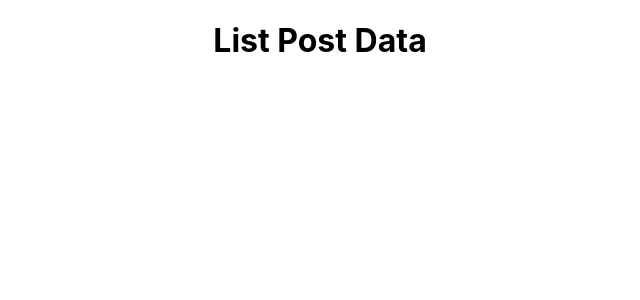
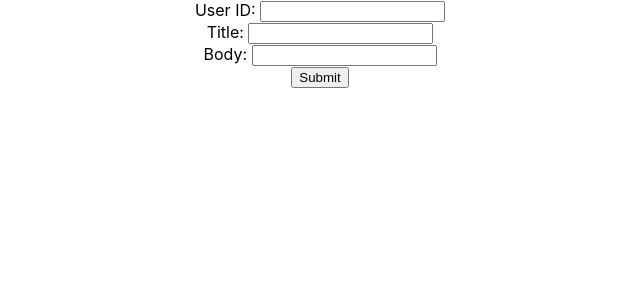
Before and after one commit to myselfswk/reactjs, a React (Create React App) app: page / in a window 1280 px wide. Shown: the top 300 px of the page, without its empty margins (320-960 px from the left). Built offline with nearby package versions, Linux system fonts and the light colour scheme; no server answers.

Commit message:
add file
add post form file and working on previous files

```diff
--- a/src/App.js
+++ b/src/App.js
@@ -1,5 +1,5 @@
 import React from "react";
-import PostList from "./Component/PostList";
+import PostForm from "./Component/PostForm";
 
 import './App.css';
 
@@ -7,7 +7,7 @@ class App extends React.Component {
   render() {
     return (
       <div className="App">
-      <PostList></PostList>
+      <PostForm></PostForm>
       </div>
     );
   }
--- /dev/null
+++ b/src/Component/PostForm.jsx
@@ -0,0 +1,56 @@
+import React, { Component } from 'react';
+import axios from 'axios'
+
+export default class PostForm extends Component {
+    constructor(props) {
+        super(props)
+
+        this.state = {
+            userid: '',
+            title: '',
+            body: ''
+        }
+    }
+
+    changeHandler = (e) => {
+        this.setState({
+            [e.target.name]: e.target.value
+        });
+    }
+
+    handleSubmit = (e) => {
+        e.preventDefault();
+        //this is used to stop loading page
+        console.log(this.state);
+        axios.get("http://jsonplaceholder.typicode.com/posts", this.state)
+            .then(Response => {
+                console.log(Response);
+            })
+            .catch(error => {
+                console.log(error);
+            })
+    }
+
+    render() {
+        const { userid, title, body } = this.state;
+        return (
+            <div>
+                <form onSubmit={this.handleSubmit}>
+                    <div>
+                        <label>User ID: </label>
+                        <input type="text" name="userid" value={userid} onChange={this.changeHandler} />
+                    </div>
+                    <div>
+                        <label>Title: </label>
+                        <input type="text" name="title" value={title} onChange={this.changeHandler} />
+                    </div>
+                    <div>
+                        <label>Body: </label>
+                        <input type="text" name="body" value={body} onChange={this.changeHandler} />
+                    </div>
+                    <button type="submit">Submit</button>
+                </form>
+            </div>
+        )
+    }
+}
--- a/src/Component/PostList.jsx
+++ b/src/Component/PostList.jsx
@@ -7,24 +7,49 @@ export class PostList extends Component {
         super(props)
 
         this.state = {
-             post: []
+            post: [],
+            error: ''
         }
     }
 
-    componentDidMount(){
+    componentDidMount() {
         axios.get("http://jsonplaceholder.typicode.com/posts")
             .then(Response => {
+                this.setState({
+                    post: Response.data
+                });
                 console.log(Response);
             })
             .catch(Error => {
+                this.setState({
+                    error: 'URL Not Found'
+                });
                 console.log(Error);
             })
     }
 
     render() {
+        const { post, error } = this.state;
         return (
             <div>
                 <h1>List Post Data</h1>
+                <h1>Title of the Data:-</h1>
+                {
+                    post.length ?
+                        post.map(posts => {
+                            return (
+                                <div key={posts.id}>
+                                    {posts.title}
+                                </div>
+                            );
+                        })
+                        : null
+                }
+                {
+                    error ?
+                        <div><h1>{error}</h1></div>
+                        : null
+                }
             </div>
         )
     }
```
Also changed, not shown: src/Component/Form.jsx (+4 -3 lines), src/Rough.txt. Lines whose indentation alone changed are shown as unchanged.
